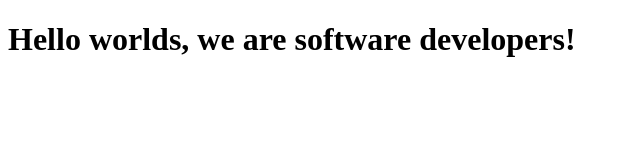
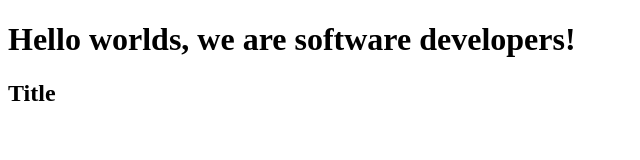
Before and after one commit to ali-techworld/html-and-csss, a plain HTML site: page index.html in a window 1280 px wide. Shown: the full height of the page, 0-640 px from the left. Drawn offline with Linux system fonts and the light colour scheme.

Commit message:
portFolio

```diff
--- a/index.html
+++ b/index.html
@@ -10,6 +10,9 @@
 <body>
   <script src="https://cdn.freecodecamp.org/testable-projects-fcc/v1/bundle.js"></script>
   <h1>Hello worlds, we are software developers!</h1>
+  <section id="welcom-section">
+    <h1>Title</h1>
+  </section>
   <!--
 
     Hello Camper!
```
